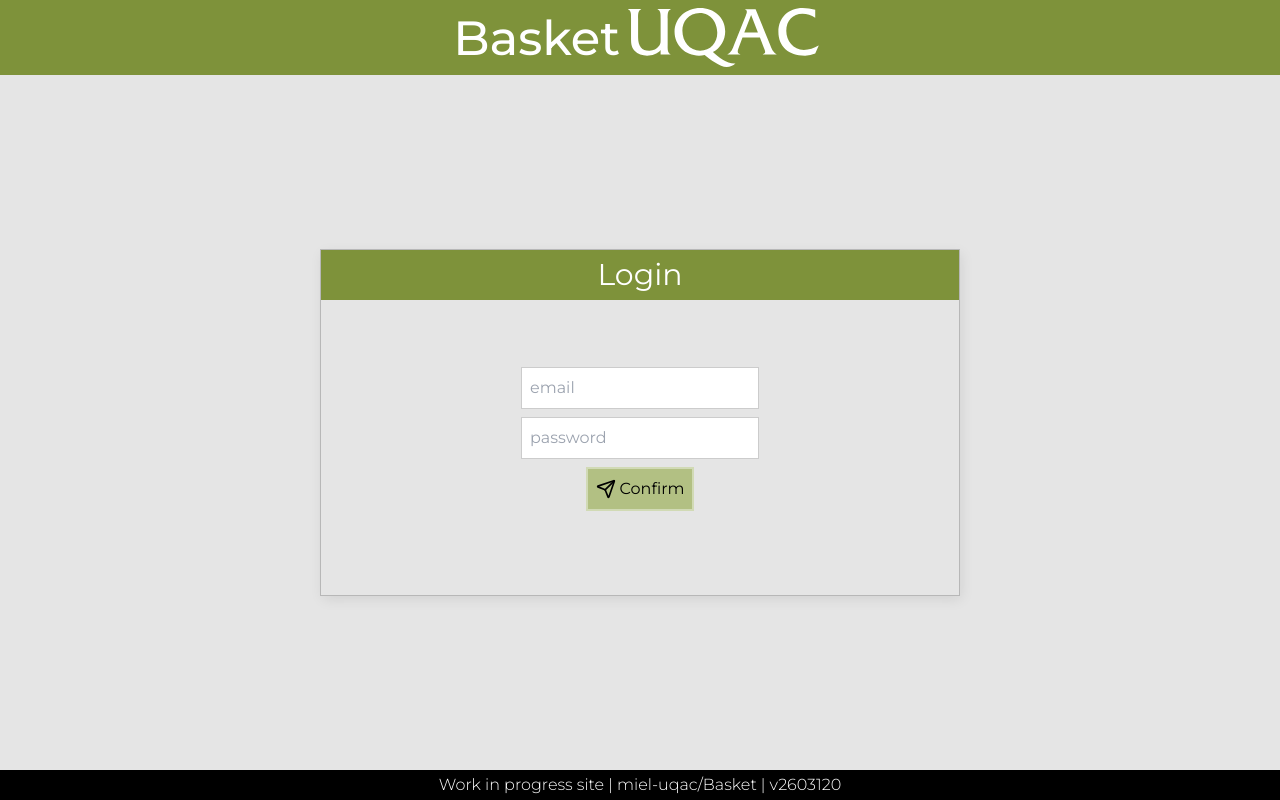
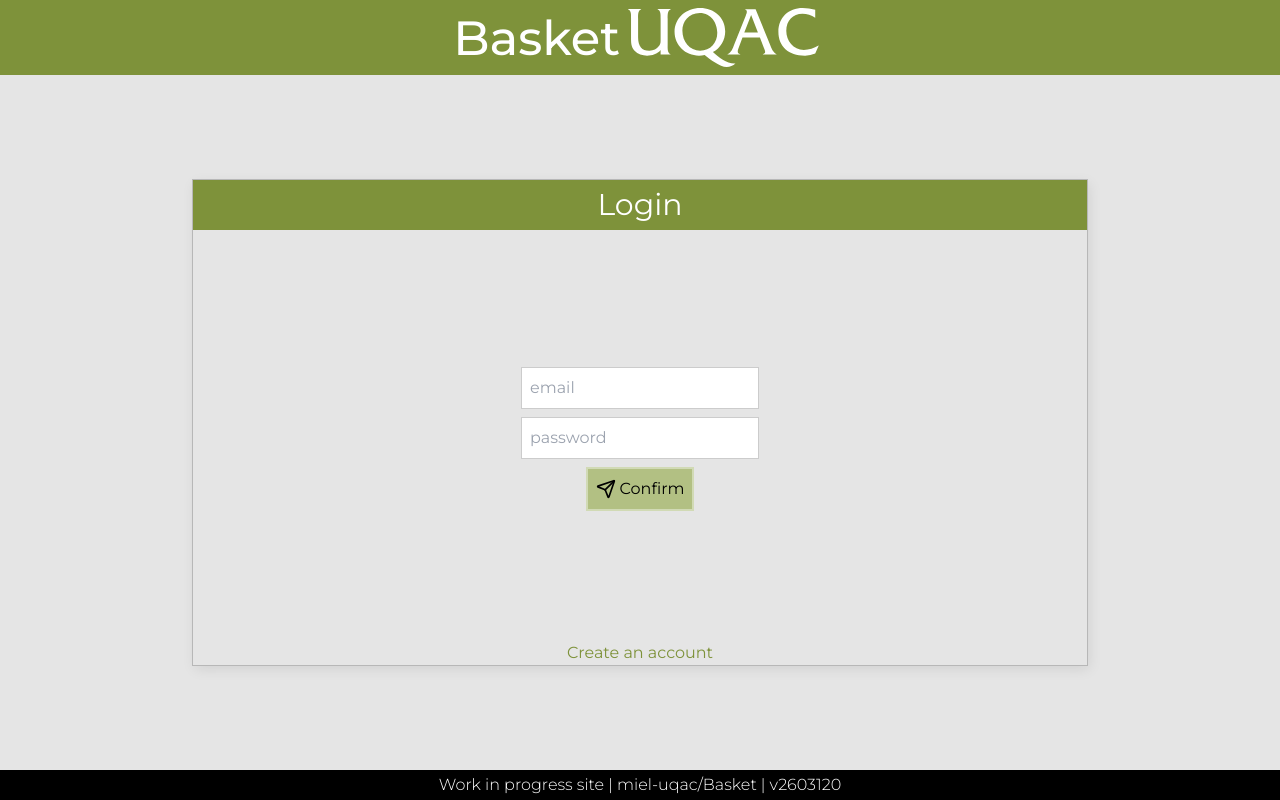
Before and after one commit to miel-uqac/basket, a Next.js app: page /login in a window 1280 px wide. Built offline with nearby package versions, Linux system fonts and the light colour scheme.

Commit message:
bug fixes

```diff
--- a/app/login/page.tsx
+++ b/app/login/page.tsx
@@ -48,8 +48,7 @@
 	return <>
 		<Wrapper>
 			{isReady ? (
-				<UqacBox className="w-[50%] h-[50%] flex flex-col items-center justify-center" title={"Login"}>
-
+				<UqacBox className="min-w-[70%] min-h-[70%] flex flex-col items-center justify-center" title={"Login"}>
 					<InputBox placeholder={"email"} onChange={(e:any)=>setM(e.target.value)} type={"email"} className="mb-2" />
 
 					<InputBox placeholder={"password"} onChange={(e:any)=>setP(e.target.value)} type={"password"} />
@@ -63,6 +62,8 @@
 						Confirm
 					</Button>
 					<span className="text-red-500 h-[10px]">{err}</span>
+
+					<a href="/signup" className="absolute hover:underline bottom-0 text-uqac-green">Create an account</a>
 				</UqacBox>
 			) : (
 				<LoadingBox />
--- a/app/signup/page.tsx
+++ b/app/signup/page.tsx
@@ -15,7 +15,7 @@
     const [p, setP] = useState("");
     const [err, setErr] = useState("");
 
-    const login = async () => {
+    const signUp = async () => {
         setIsLoading(true);
         setErr("");
 
@@ -29,7 +29,11 @@
 
         if (error) {
             setIsLoading(false);
-            setErr(error.toString());
+            let errorMessage = "Only @uqac.ca or @etu.uqac.ca emails are allowed"
+            if (error.toString() !== "AuthApiError: Unexpected status code returned from hook: 422") {
+                errorMessage = error.toString()
+            }
+            setErr(errorMessage);
         } else {
             router.push("/login")
         }
@@ -37,14 +41,13 @@
 
     return <>
         <Wrapper>
-            <UqacBox title={"Sign Up"} className="w-[50%] h-[50%] flex flex-col items-center justify-center">
-
+            <UqacBox title={"Sign Up"} className="min-w-[70%] min-h-[70%] flex flex-col items-center justify-center">
                 <InputBox placeholder={"email"} onChange={(e:any)=>setM(e.target.value)} type={"email"} className="mb-2" />
 
                 <InputBox placeholder={"password"} onChange={(e:any)=>setP(e.target.value)} type={"password"} />
 
 
-                <Button disabled={isLoading} onClick={(e: any) => {SignUp()}} className={`m-2 flex items-center justify-center border-2 border-white/40`}>
+                <Button disabled={isLoading} onClick={(e: any) => {signUp()}} className={`m-2 flex items-center justify-center border-2 border-white/40`}>
                     {isLoading ? (
                         <Loader2 className="transition animate-spin mr-1" size={20} />
                     ) : (
@@ -54,6 +57,8 @@
                 </Button>
 
                 <span className="text-red-500 h-[10px]">{err}</span>
+
+                <a href="/login" className="absolute hover:underline bottom-0 text-uqac-green">Login</a>
             </UqacBox>
         </Wrapper>
     </>
--- a/components/bottom-bar.tsx
+++ b/components/bottom-bar.tsx
@@ -1,7 +1,7 @@
 export default function BottomBar() {
     return (
         <div className="shrink-0 w-full h-[30px] bg-black flex items-center justify-center overflow-hidden">
-            <span className="text-[1rem] font-light">Work in progress site | miel-uqac/Basket | v{process.env.NEXT_PUBLIC_PROJECT_VERSION}</span>
+            <span className="text-[1rem] font-light truncate">Work in progress site | miel-uqac/Basket | v{process.env.NEXT_PUBLIC_PROJECT_VERSION}</span>
         </div>
     )
 }
--- a/components/uqac-utils.tsx
+++ b/components/uqac-utils.tsx
@@ -14,7 +14,7 @@
             <div className="z-[2] w-full h-[50px] bg-uqac-green top-0 sticky flex items-center justify-center">
                 <span className="text-white text-3xl">{title}</span>
             </div>
-            <div className="relative flex-1 overflow-y-auto w-full h-[calc(100%-50px)] flex flex-col items-center justify-center">
+            <div className="relative flex-1 p-4 overflow-y-auto w-full h-[calc(100%-50px)] flex flex-col items-center justify-center">
                 {children}
             </div>
         </div>
```
